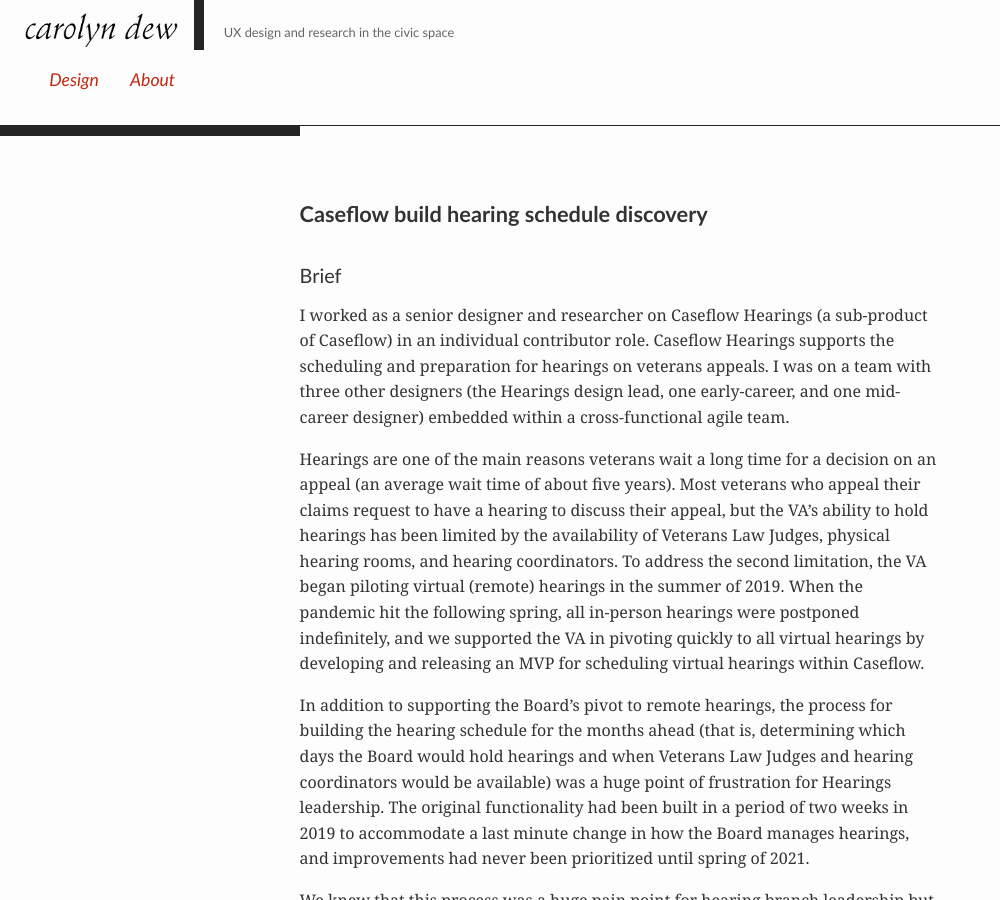
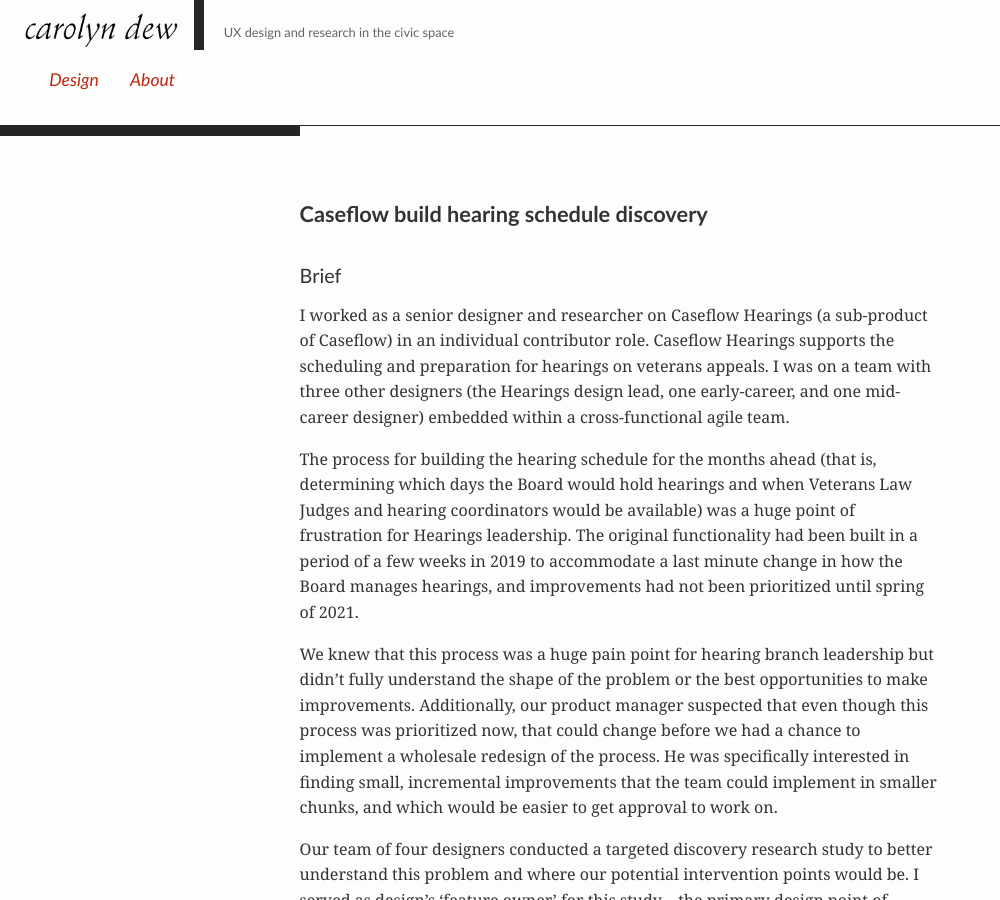
Before and after one commit to carodew/carodew.github.io, a Jekyll site: the page built from _posts/projects/ux/2014-01-01-Nava-Caseflow-build-hearing-schedule.md, in a window 1280 px wide and 900 px high. Shown: the whole window, without its empty margins (0-1000 px from the left). Built offline with Jekyll 4.4.1, drawn with Linux system fonts in a browser that asks for light colours.

Commit message:
wordsmithing build hearing schedule

```diff
--- a/_posts/projects/ux/2014-01-01-Nava-Caseflow-build-hearing-schedule.md
+++ b/_posts/projects/ux/2014-01-01-Nava-Caseflow-build-hearing-schedule.md
@@ -13,9 +13,7 @@
 
 I worked as a senior designer and researcher on Caseflow Hearings (a sub-product of Caseflow) in an individual contributor role. Caseflow Hearings supports the scheduling and preparation for hearings on veterans appeals. I was on a team with three other designers (the Hearings design lead, one early-career, and one mid-career designer) embedded within a cross-functional agile team.
 
-Hearings are one of the main reasons veterans wait a long time for a decision on an appeal (an average wait time of about five years). Most veterans who appeal their claims request to have a hearing to discuss their appeal, but the VA’s ability to hold hearings has been limited by the availability of Veterans Law Judges, physical hearing rooms, and hearing coordinators. To address the second limitation, the VA began piloting virtual (remote) hearings in the summer of 2019. When the pandemic hit the following spring, all in-person hearings were postponed indefinitely, and we supported the VA in pivoting quickly to all virtual hearings by developing and releasing an MVP for scheduling virtual hearings within Caseflow.
-
-In addition to supporting the Board’s pivot to remote hearings, the process for building the hearing schedule for the months ahead (that is, determining which days the Board would hold hearings and when Veterans Law Judges and hearing coordinators would be available) was a huge point of frustration for Hearings leadership. The original functionality had been built in a period of two weeks in 2019 to accommodate a last minute change in how the Board manages hearings, and improvements had never been prioritized until spring of 2021.
+The process for building the hearing schedule for the months ahead (that is, determining which days the Board would hold hearings and when Veterans Law Judges and hearing coordinators would be available) was a huge point of frustration for Hearings leadership. The original functionality had been built in a period of a few weeks in 2019 to accommodate a last minute change in how the Board manages hearings, and improvements had not been prioritized until spring of 2021.
 
 We knew that this process was a huge pain point for hearing branch leadership but didn’t fully understand the shape of the problem or the best opportunities to make improvements. Additionally, our product manager suspected that even though this process was prioritized now, that could change before we had a chance to implement a wholesale redesign of the process. He was specifically interested in finding small, incremental improvements that the team could implement in smaller chunks, and which would be easier to get approval to work on.
 
```
